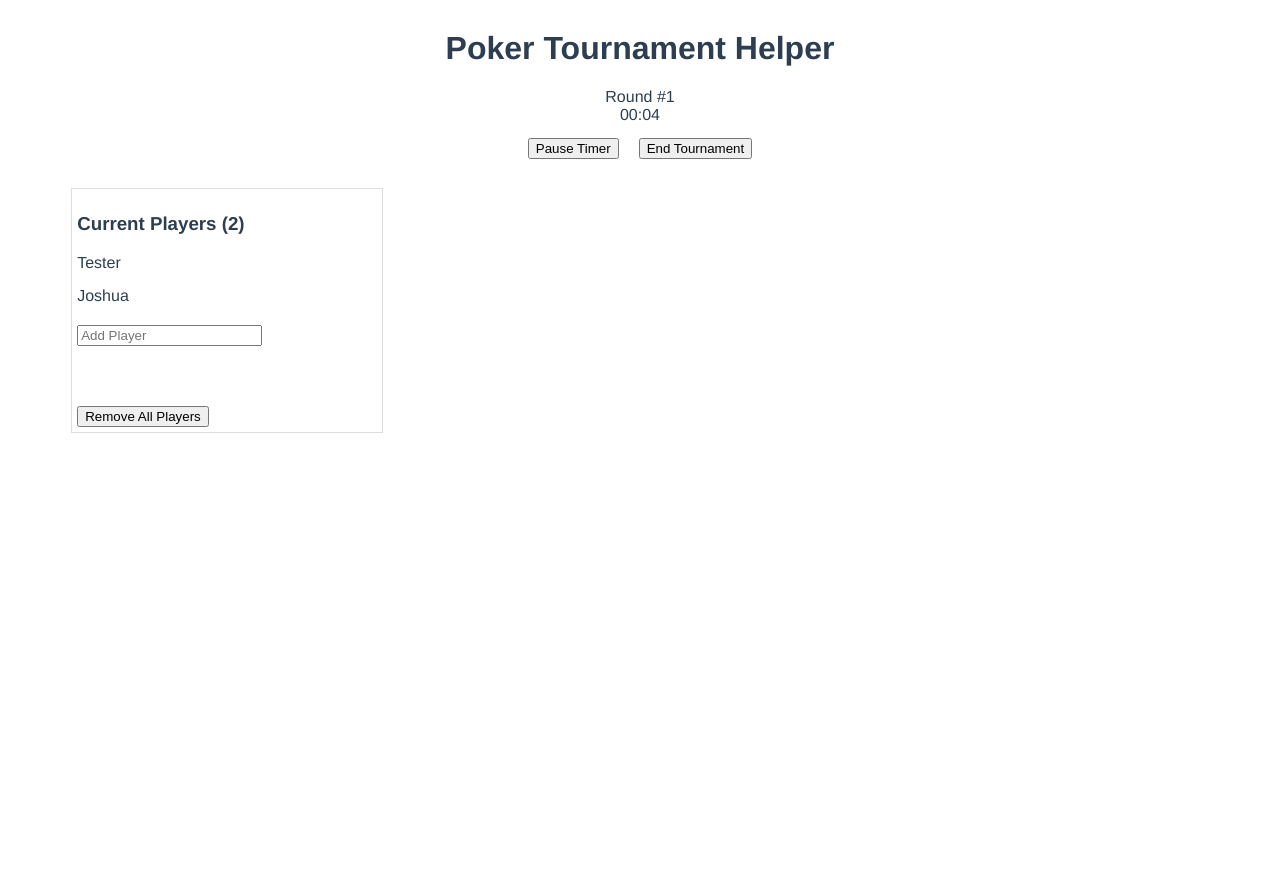
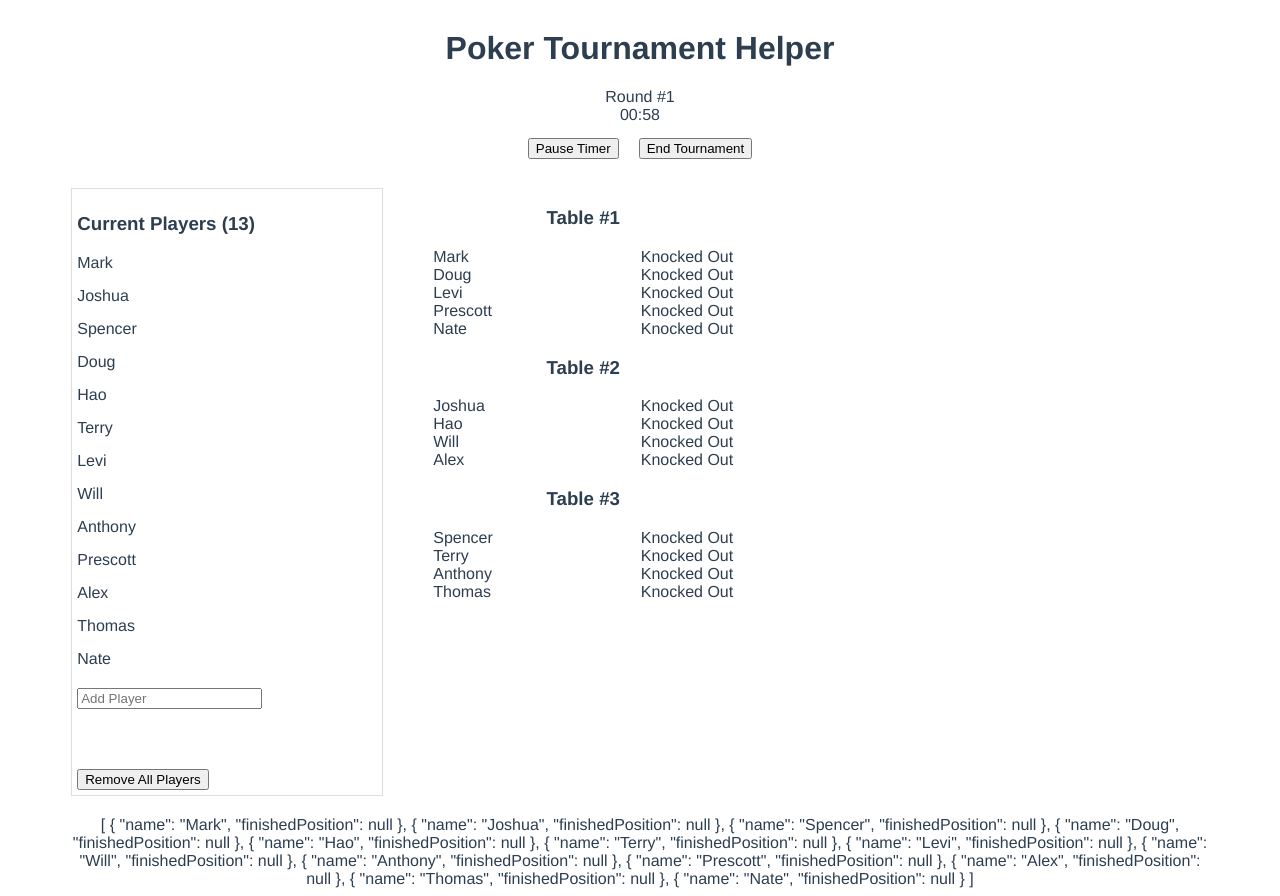
Before and after one commit to uncgopher/vue-poker, a Vue app: page / in a window 1280 px wide. Both pictures are taken after a click on the button "Start Tournament". Before the commit the page ends 800 px from the top, so only its background shows below. Built offline with nearby package versions, Linux system fonts and the light colour scheme.

Commit message:
implemented table seating

```diff
--- a/src/App.vue
+++ b/src/App.vue
@@ -1,3 +1,52 @@
+<style>
+#app {
+  font-family: 'Avenir', Helvetica, Arial, sans-serif;
+  -webkit-font-smoothing: antialiased;
+  -moz-osx-font-smoothing: grayscale;
+  text-align: center;
+  color: #2c3e50;
+  max-width: 90%;
+  margin: 30px auto 0 auto;
+}
+#status,#controls{
+  height:50px;
+  vertical-align: middle;
+}
+#userContainer{
+  width: 100%;
+  display: table;
+  margin-bottom: 20px;
+}
+#userManage{
+  width: 100%;
+  border: 1px solid #ddd;
+  padding: 5px;
+  max-width: 300px;
+  float: left;
+  text-align: left;
+}
+.userListItem{
+  margin: 0 auto 15px auto;
+}
+.user_remove{
+  float: right;
+}
+#userList,#newUser{margin-bottom: 20px;}
+#newUserError{height:30px;padding-top:10px;}
+#tableList{
+  float: left;
+  margin-left: 50px;
+  min-width: 300px;
+}
+.table{
+  width: 100%;
+  max-width: 300px;
+}
+.table_player{text-align: left;}
+.user_table_remove{float: right;}
+#endTournamentBtn{margin-left:20px;}
+</style>
+
 <template>
   <div id="app">
     <h1>Poker Tournament Helper</h1>
@@ -14,6 +63,7 @@
       <button id="endTournamentBtn" v-on:click="endTournament" v-if="currentRound>0">End Tournament</button>
     </div>
 
+    <div id="userContainer">
       <div id="userManage">
         <h3>Current Players ({{ tData.users.length }})</h3>
         <div id="userList">
@@ -30,8 +80,19 @@
           <button id='clearUsersBtn' v-on:click="clearUsersFn">Remove All Players</button>
         </div>
       </div>
+      <div id="tableList">
+        <div v-for="(tableValue, tableKey, tableIndex) in tData.tables" :key="tableKey" class="table">
+          <h3>Table #{{ tableIndex+1 }}</h3>
+          <div v-for="(playerValue, playerKey, playerIndex) in tableValue" :key="playerValue" class="table_player">
+            {{ playerKey }} <span class="user_table_remove" v-on:click="removeUserTableFn(tableKey, playerKey, playerValue)">Knocked Out</span>
+          </div>
+        </div>
+      </div>
+    </div>
 
-
+    <div>
+      {{ tData.users }}
+    </div>
   </div>
 </template>
 
@@ -40,21 +101,96 @@ var store = {
   state: {
     users: [
       {
-        name: 'Tester',
-        playing: false,
-        finishedPosition: null,
-        table: null
+        name: 'Mark',
+        finishedPosition: null
       },
       {
         name: 'Joshua',
-        playing: false,
-        finishedPosition: null,
-        table: null
+        finishedPosition: null
+      },
+      {
+        name: 'Spencer',
+        finishedPosition: null
+      },
+      {
+        name: 'Doug',
+        finishedPosition: null
+      },
+      {
+        name: 'Hao',
+        finishedPosition: null
+      },
+      {
+        name: 'Terry',
+        finishedPosition: null
+      },
+      {
+        name: 'Levi',
+        finishedPosition: null
+      },
+      {
+        name: 'Will',
+        finishedPosition: null
+      },
+      {
+        name: 'Anthony',
+        finishedPosition: null
+      },
+      {
+        name: 'Prescott',
+        finishedPosition: null
+      },
+      {
+        name: 'Alex',
+        finishedPosition: null
+      },
+      {
+        name: 'Thomas',
+        finishedPosition: null
+      },
+      {
+        name: 'Nate',
+        finishedPosition: null
       }
     ],
     blindStart: 100,
     blindIncrease: 100,
-    roundTime: .1
+    roundTime: 1,
+    tables: {},
+    finishedPlace: null
+  },
+  playersToTables(){
+    // setup
+    var users = this.state.users;
+    var playerCount = users.length;
+    var tables = this.state.tables;
+    this.state.finishedPlace = playerCount;
+
+    // sort by size
+    if(playerCount < 8){
+      // undersized
+      tables['table_1'] = [];
+      for(var i=0;i<playerCount;i++){
+        var tempUser = users[i].name;
+        tables['table_1'].push({tempUser: i})
+      }
+    }else{
+      // determine number of tables
+      var tableCount = Math.ceil(playerCount/5);
+      for(var i=1;i<=tableCount;i++) tables['table_'+i] = {};
+
+      // deploy players
+      var curTable = 1;
+      for(var i=0;i<playerCount;i++){
+        var obj = {};
+        tables['table_'+curTable][users[i].name] = i;
+        curTable++;
+        if(curTable > tableCount) curTable = 1;
+      }
+    }
+  },
+  resetTables(){
+    this.state.tables = {};
   },
   addUser (newUser) {
     // must not be blank
@@ -69,9 +205,9 @@ var store = {
     // add user
     this.state.users.push({
       name: newUser,
-      playing: false,
+
       finishedPosition: null,
-      table: null
+
     })
 
     // return success
@@ -82,6 +218,14 @@ var store = {
   },
   clearUser (key){
     this.state.users.splice(key, 1);
+  },
+  removeUserFromTable(tableIndex, playerIndex, orgKey){
+    // update player's finishing position
+    this.state.users[orgKey].finishedPosition = this.state.finishedPlace;
+    this.state.finishedPlace--;
+
+    // remove user from table
+    delete this.state.tables[tableIndex][playerIndex];
   },
   setRoundTime(newTime){
     newTime = round(newTime);
@@ -119,7 +263,8 @@ export default {
       endTime: null,
       timeRemaining: null,
       formatTimeRemaining: null,
-      paused: false
+      paused: false,
+      tournamentTicker: null
     }
   },
   computed: {
@@ -137,15 +282,18 @@ export default {
     clearUsersFn: function(){
       store.clearUsers();
     },
+    removeUserTableFn: function(tableKey, playerIndex, orgKey){
+      store.removeUserFromTable(tableKey, playerIndex, orgKey);
+    },
     pauseTournament: function(){
       if(this.paused == false){
-        clearInterval(this.interval);
+        clearInterval(this.tournamentTicker);
         this.paused = true;
       }
     },
     unpauseTournament: function(){
       if(this.paused == true){
-        this.interval = setInterval(() => {
+        this.tournamentTicker = setInterval(() => {
             this.timerUpdate();
         }, 1000);
         this.paused = false;
@@ -158,19 +306,21 @@ export default {
         this.currentRound = 1;
 
         // sort players in to tables
+        store.playersToTables();
 
         // kick off timer
         this.startTime = new Date();
         this.timeRemaining = this.tData.roundTime * 60;
         this.timerUpdate();
-        this.interval = setInterval(() => {
+        this.tournamentTicker = setInterval(() => {
             this.timerUpdate();
         }, 1000);
       }
     },
     endTournament: function(){
-      clearInterval(this.interval);
+      clearInterval(this.tournamentTicker);
       this.currentRound = 0;
+      store.resetTables();
     },
     timerUpdate: function(){
       if(this.timeRemaining && this.timeRemaining > 0){
@@ -184,7 +334,7 @@ export default {
             .join(":")
         this.timeRemaining--;
       }else{
-        clearInterval(this.interval);
+        clearInterval(this.tournamentTicker);
 
         // proceed to next round?
         var noneRemaining = store.noPlayersRemaining();
@@ -192,7 +342,7 @@ export default {
           this.currentRound++;
           this.timeRemaining = this.tData.roundTime * 60;
           this.timerUpdate();
-          this.interval = setInterval(() => {
+          this.tournamentTicker = setInterval(() => {
               this.timerUpdate();
           }, 1000);
         }
@@ -201,36 +351,3 @@ export default {
   }
 }
 </script>
-
-<style>
-#app {
-  font-family: 'Avenir', Helvetica, Arial, sans-serif;
-  -webkit-font-smoothing: antialiased;
-  -moz-osx-font-smoothing: grayscale;
-  text-align: center;
-  color: #2c3e50;
-  max-width: 90%;
-  margin: 30px auto 0 auto;
-}
-#status,#controls{
-  height:50px;
-  vertical-align: middle;
-}
-#userManage{
-  width: 100%;
-  border: 1px solid #ddd;
-  padding: 5px;
-  max-width: 300px;
-  float: left;
-  text-align: left;
-}
-.userListItem{
-  margin: 0 auto 15px auto;
-}
-.user_remove{
-  float: right;
-}
-#userList,#newUser{margin-bottom: 20px;}
-#newUserError{height:30px;padding-top:10px;}
-#endTournamentBtn{margin-left:20px;}
-</style>
```
Lines whose indentation alone changed are shown as unchanged.
